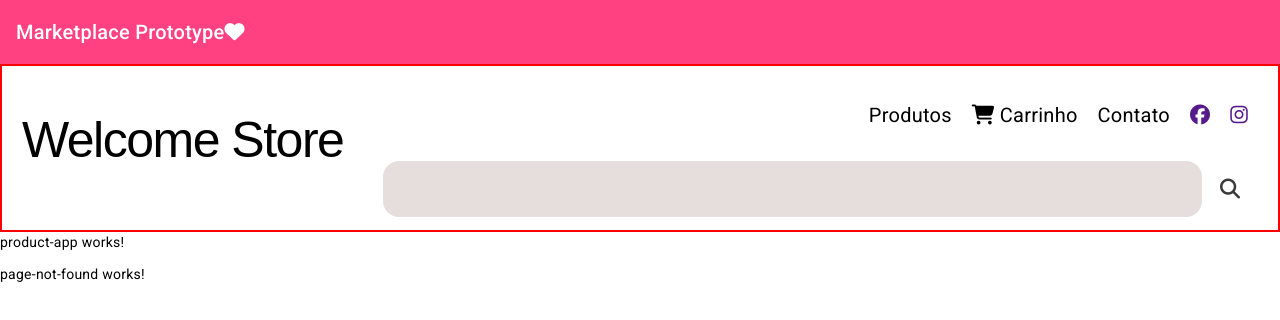
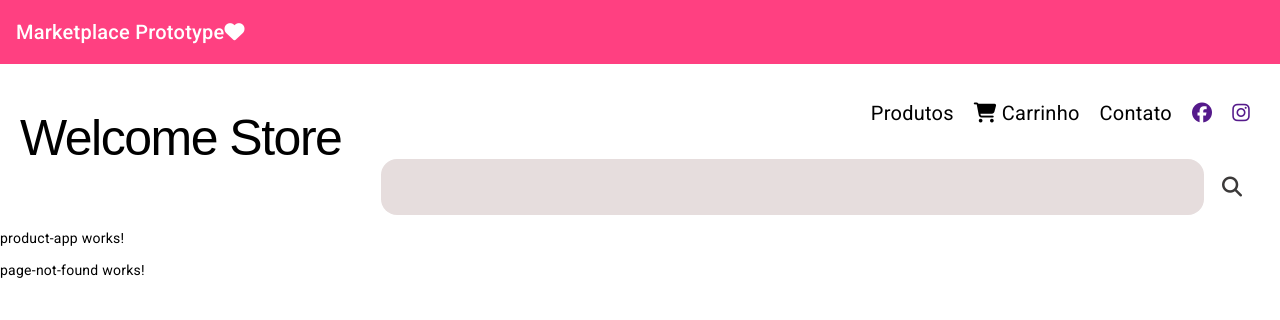
Before and after one commit to gleicebsouza/owner-marketplace, an Angular app: page / in a window 1280 px wide. Shown: the top 320 px of the page. Built offline with nearby package versions, Linux system fonts and the light colour scheme.

Commit message:
create and config header and style

```diff
--- a/src/app/app.component.css
+++ b/src/app/app.component.css
@@ -15,7 +15,7 @@
 .container__header{
   display: flex;
   flex-direction: column;
-  border:2px solid red;
+  //border:2px solid red;
   width: "80%";
   margin:0 auto;
   padding:20px;
--- a/src/app/header-app/header-app.component.css
+++ b/src/app/header-app/header-app.component.css
@@ -21,11 +21,9 @@
   justify-content: flex-end;
   text-decoration: none;
   list-style: none;
-
 }
 
-
-.main__header__menu ul li a{
+.main__header__menu ul li a {
   text-decoration: none;
 }
 .main__header__menu a {
@@ -33,7 +31,7 @@
   color: var(grey);
   font-weight: 400;
   font-size: 20px;
-  text-decoration:none;
+  text-decoration: none;
   list-style: none;
   transition: all 0.3s ease-in-out;
 }
```
